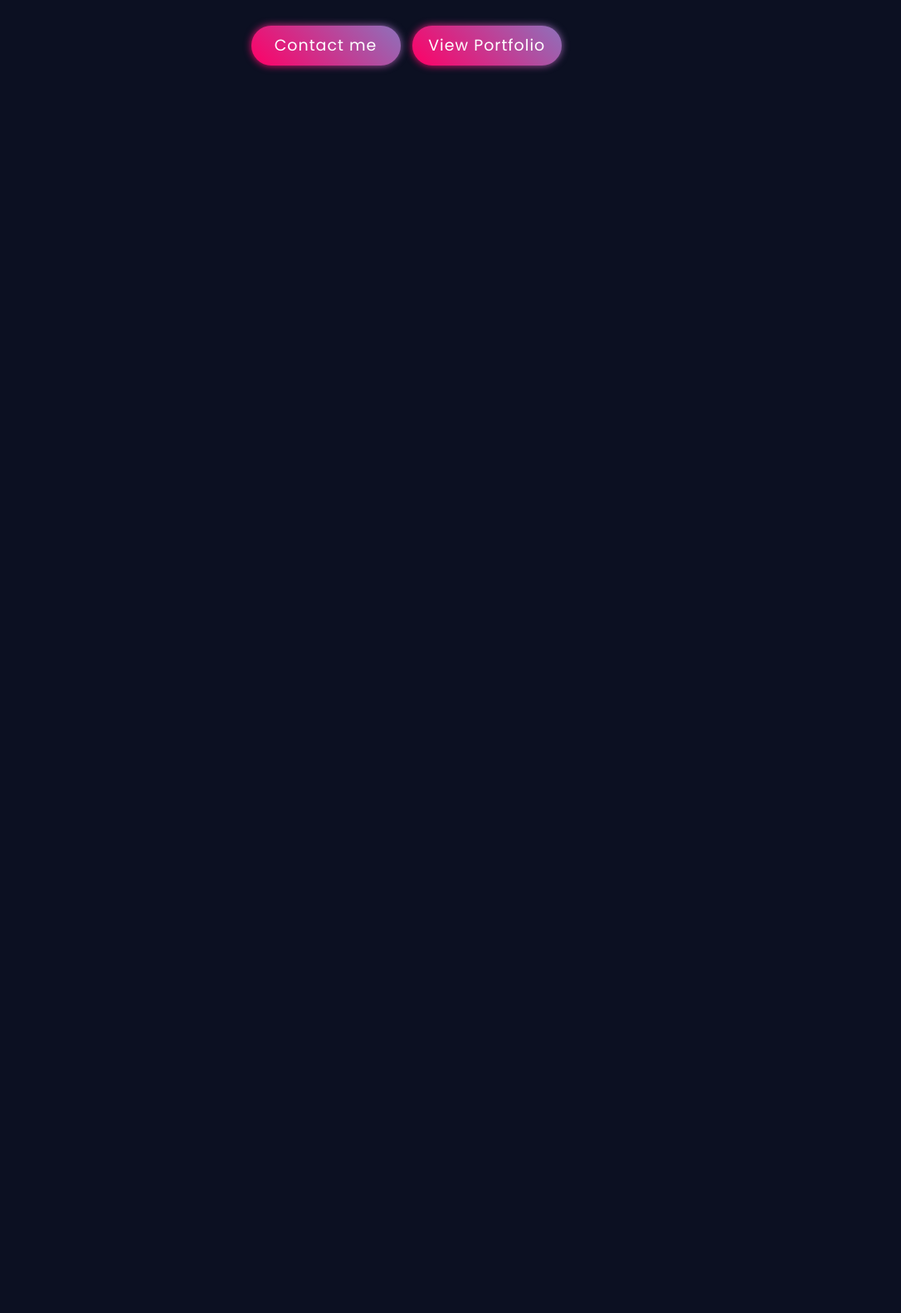
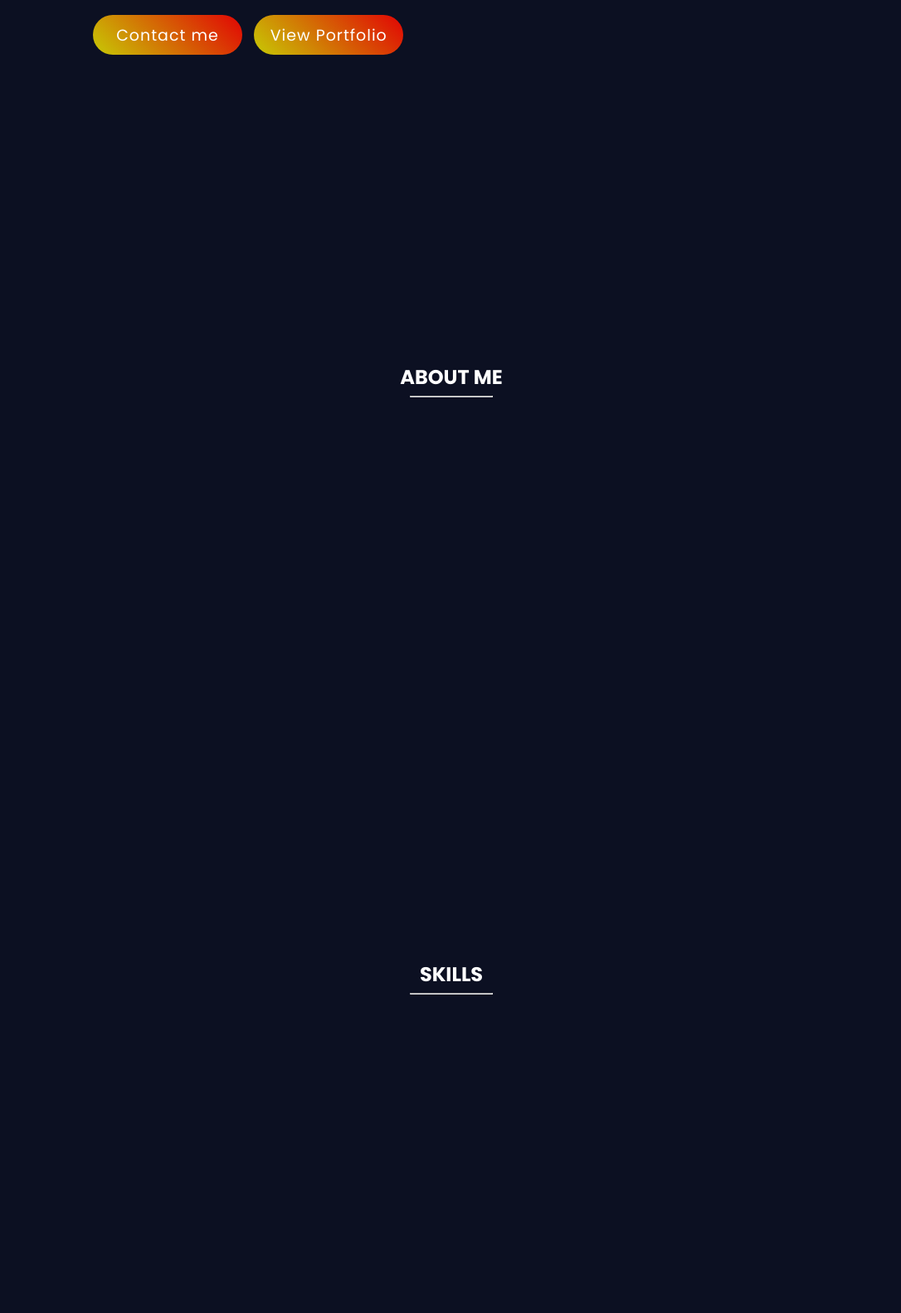
Before and after one commit to jltamolo/jltamolo.github.io, a plain HTML site: page index.html in a window 1280 px wide. Shown: the part 603-2186 px from the top of the page at 83% size, without its empty margins (96-1182 px from the left). Before the commit the page ends 960 px from the top, so only its background shows below. Drawn offline with nearby package versions, Linux system fonts and the light colour scheme.

Commit message:
sections

```diff
--- a/index.html
+++ b/index.html
@@ -42,6 +42,44 @@
         </div>
 
     </section>
+    <!---ABOUT SECTION-->
+    <section id="about" class="sections">
+        <h2>About me</h2>
+        <hr>
+        <div class="container">
+            <div class="row">
+                <div class="about-col-1">
+                    <img src="">
+                </div>
+                <div class="about-col-2">
+
+                </div>
+            </div>
+        </div>
+    </section>
+
+    <section id="skills" class="sections">
+        <div class="">
+            <h2>Skills</h2>
+            <hr>
+
+        </div>
+    </section>
+
+    <section id="portfolio" class="sections">
+        <div class="">
+            <h2>Portfolio</h2>
+            <hr>
+        </div>
+    </section>
+
+    <section id="contacts" class="sections">
+        <div class="">
+            <h2>Contacts</h2>
+            <hr>
+
+        </div>
+    </section>
 
 </body>
 </html>
--- a/style.css
+++ b/style.css
@@ -9,6 +9,20 @@
 body{
     background-color: #0c1022;
     color:#fff;
+}
+.sections{
+    height:100vh;
+}
+h2{
+   text-align: center;
+   text-transform: uppercase;
+}
+hr{
+    width: 100px;
+    margin: auto;
+    margin-top:5px;
+
+
 }
 .header{
     position: fixed;
@@ -39,9 +53,10 @@ body{
 }
 
 .navbar a.active, a:hover{
-    background:linear-gradient(45deg, #f06, #3cf);
+    background:linear-gradient(45deg, rgb(199, 202, 5), rgb(226, 4, 4));
     -webkit-text-fill-color: transparent;
     background-clip: text;
+
 }
 .home{
     width:100%;
@@ -53,9 +68,7 @@ body{
 
 
 }
-.home-content{
-    max-width: 700px;
-}
+
 .home-content h1{
     font-size:56px;
     font-weight:700;
@@ -89,8 +102,10 @@ body{
     font-weight: 600px;
     letter-spacing: 1px;
     z-index: 1;
+    background:linear-gradient(45deg, rgb(199, 202, 5), rgb(226, 4, 4));
 
 }
+/*
 .btn::before{
     content:'';
     position: absolute;
@@ -98,7 +113,7 @@ body{
     left: 0;
     inset: 0;
     background-position: 0 0 ;
-    background:linear-gradient(45deg, #f06, #3cf);
+    background:linear-gradient(45deg, rgb(199, 202, 5), rgb(226, 4, 4));
     z-index: -1;
     border-radius: 40px;
     background-size: 200%;
@@ -118,7 +133,7 @@ body{
     left: 0;
     inset: 0;
     background-position: 0 0 ;
-    background:linear-gradient(45deg, #f06, #3cf);
+    background:linear-gradient(45deg, rgb(199, 202, 5), rgb(226, 4, 4));
     z-index: -1;
     border-radius: 40px;
     background-size: 200%;
@@ -130,6 +145,7 @@ body{
 
 
 }
+*/
 
 .home-socials a{
     position: relative;
@@ -152,7 +168,7 @@ body{
     position: absolute;
      width: 100%;
      height: 100%;
-     background:linear-gradient(45deg, #f06, #3cf);
+     background:linear-gradient(45deg, rgb(199, 202, 5), rgb(226, 4, 4));
      border-radius: 50%;
     z-index: -1;
      transition: .5s ease;
@@ -201,3 +217,31 @@ body{
     border-radius: 50%;
 
 }
+
+
+/*ABOUT section*/
+#about{
+    padding: 80px 0;
+
+}
+.row{
+    display: flex;
+    justify-content: space-between;
+    flex-wrap:wrap
+}
+.about-col-1{
+    flex-basis:35%;
+
+
+}
+.about-col-1 img{
+    width:100%;
+    border-radius: 15px;
+
+
+}
+.about-col-1{
+    flex-basis:60%;
+
+
+}
```
